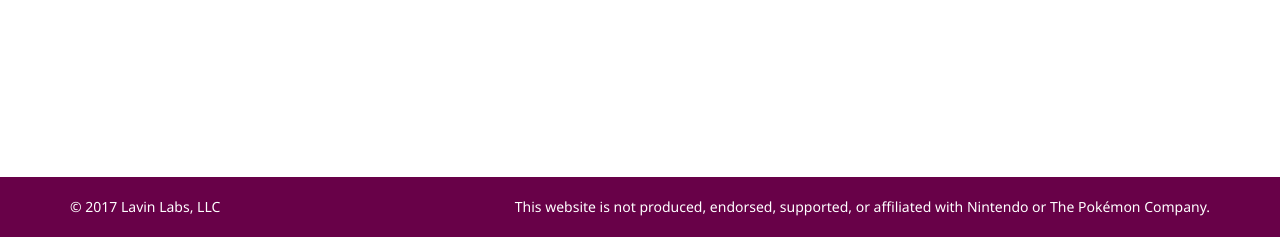
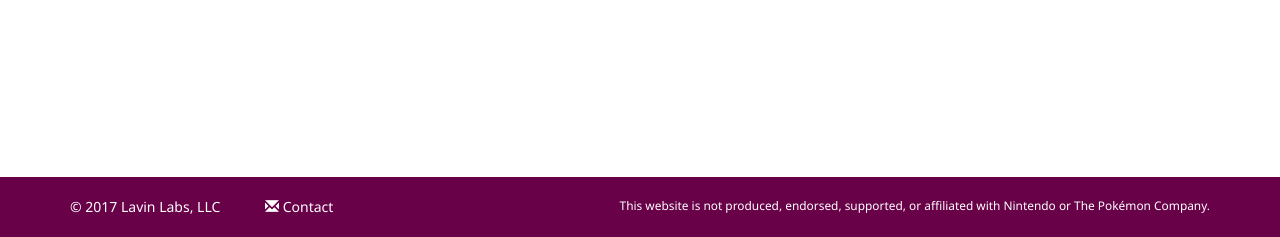
Before and after one commit to mlavin/decklist, a Python web app: template templates/deck.html in a window 1280 px wide. Shown: the part 903-1140 px from the top of the page. Run offline with Jinja, Linux system fonts and the light colour scheme; the template is opened without the code that fills it, so the values that code supplies are empty; some libraries are stand-ins or nearby versions.

Commit message:
Working on the footer layout.

```diff
--- a/static/site.css
+++ b/static/site.css
@@ -32,6 +32,15 @@ footer {
 
 footer .container {
     margin: 20px auto;
+}
+
+footer a {
+    color: #fff;
+}
+
+footer a:focus,
+footer a:hover {
+    color: #E0EFF1;
 }
 
 .btn-cta {
--- a/templates/base.html
+++ b/templates/base.html
@@ -47,10 +47,22 @@
     </div>
     <footer>
         <div class="container">
-            <span class="copyright">&copy; 2017 Lavin Labs, LLC</span>
-            <span class="disclaimer pull-right">
-                This website is not produced, endorsed, supported, or affiliated with Nintendo or The Pokémon Company.
-            </span>
+            <div class="row">
+                <div class="col-xs-8 col-sm-2">
+                    <span class="copyright">&copy; 2017 Lavin Labs, LLC</span>
+                </div>
+                <div class="col-xs-4 col-sm-2">
+                    <a href="mailto:info@professordogwood.com">
+                        <span class="glyphicon glyphicon-envelope" aria-hidden="true"></span>
+                        Contact
+                    </a>
+                </div>
+                <div class="col-xs-12 col-sm-8">
+                    <small class="disclaimer pull-right">
+                        This website is not produced, endorsed, supported, or affiliated with Nintendo or The Pokémon Company.
+                    </small>
+                </div>
+            </div>
         </div>
     </footer>
     <script src="https://cdnjs.cloudflare.com/ajax/libs/jquery/2.2.4/jquery.min.js"></script>
```
